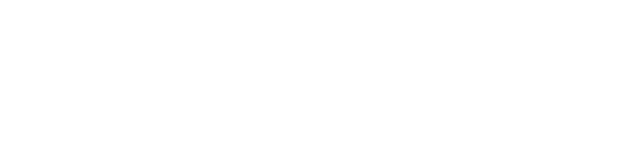
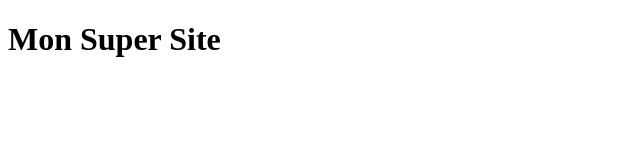
Before and after one commit to Matthieu-Mary/my-super-website, a plain HTML site: page index.html in a window 1280 px wide. Shown: the whole page, without its empty margins (0-640 px from the left). Drawn offline with Linux system fonts and the light colour scheme.

Commit message:
Mon premier push

```diff
--- a/index.html
+++ b/index.html
@@ -2,9 +2,11 @@
 <html>
 <head>
   <meta charset="UTF-8">
-  <title>title</title>
+  <title>Quête n°3 Git/GitHub</title>
 </head>
 <body>
 
+  <h1>Mon Super Site</h1>
+
 </body>
 </html>
```
